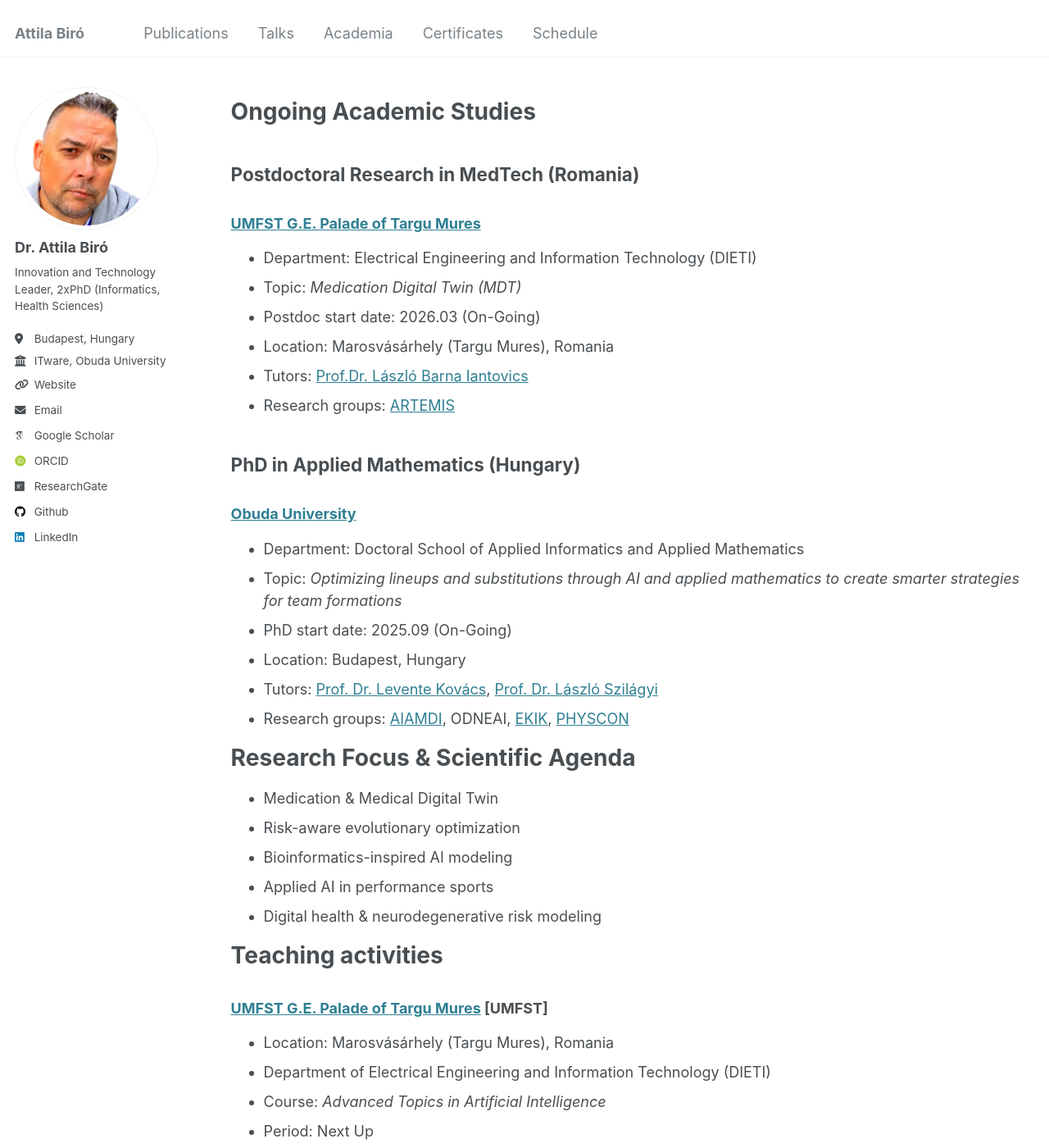
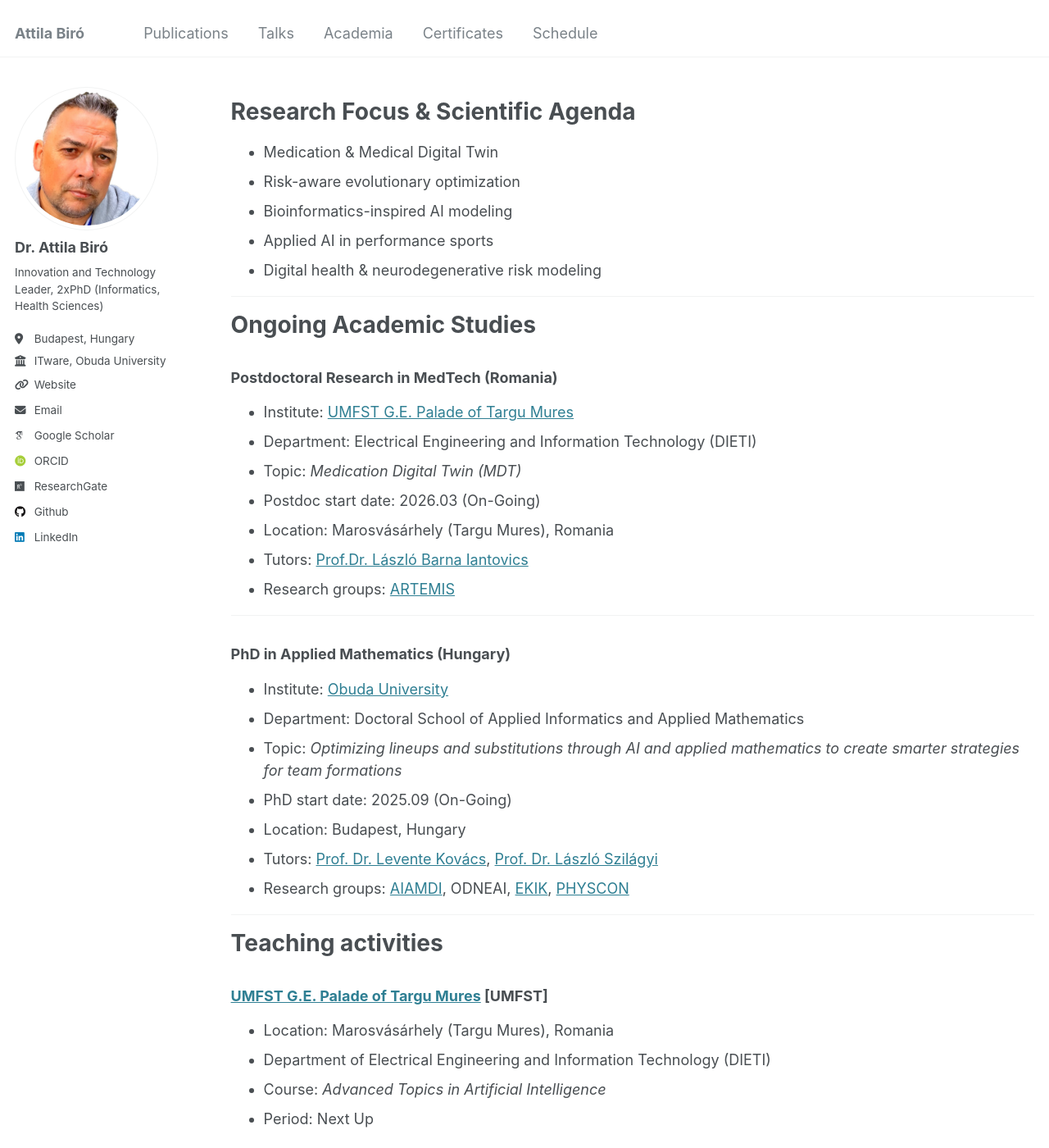
Before and after one commit to biroka/biroka.github.io, a Jekyll site: the page built from _pages/academia.md, in a window 1280 px wide and 1400 px high. Shown: the whole window at 82% size. Built offline with Jekyll 4.4.1, drawn with Linux system fonts in a browser that asks for light colours; some web fonts are replaced; part of the change alters nothing that is shown.

Commit message:
Update academia.md with research and teaching details

```diff
--- a/_pages/academia.md
+++ b/_pages/academia.md
@@ -4,26 +4,6 @@ title: ""
 permalink: /academia/
 author_profile: true
 ---
-
-
-# Ongoing Academic Studies
-## Postdoctoral Research in MedTech (Romania)
-### <a target="_new" href="https://www.umfst.ro/">UMFST G.E. Palade of Targu Mures</a>
-* Department: Electrical Engineering and Information Technology (DIETI)
-* Topic: _Medication Digital Twin (MDT)_
-* Postdoc start date: 2026.03 (On-Going)
-* Location: Marosvásárhely (Targu Mures), Romania
-* Tutors: <a target="_new" href="https://scholar.google.com/citations?user=wuyFWa8AAAAJ">Prof.Dr. László Barna Iantovics</a>
-* Research groups: <a target="_new" href="https://artemis.umfst.ro/">ARTEMIS</a>
-
-## PhD in Applied Mathematics (Hungary)
-### <a target="_new" href="https://www.uni-obuda.hu/">Obuda University</a>
-* Department: Doctoral School of Applied Informatics and Applied Mathematics
-* Topic: _Optimizing lineups and substitutions through AI and applied mathematics to create smarter strategies for team formations_
-* PhD start date: 2025.09 (On-Going)
-* Location: Budapest, Hungary
-* Tutors: <a target="_new" href="https://scholar.google.com/citations?user=sYZsfzgAAAAJ">Prof. Dr. Levente Kovács</a>, <a target="_new" href="https://scholar.google.com/citations?user=793kkF4AAAAJ">Prof. Dr. László Szilágyi</a>
-* Research groups: <a target="_new" href="https://aiamdi.uni-obuda.hu/">AIAMDI</a>, ODNEAI, <a target="_new" href="https://ekik.uni-obuda.hu/">EKIK</a>, <a target="_new" href="https://physcon.uni-obuda.hu/">PHYSCON</a>
 
 # Research Focus & Scientific Agenda
 * Medication & Medical Digital Twin
@@ -33,17 +13,44 @@ author_profile: true
 * Digital health & neurodegenerative risk modeling
 
 
+***
+
+# Ongoing Academic Studies
+### Postdoctoral Research in MedTech (Romania)
+* Institute: <a target="_new" href="https://www.umfst.ro/">UMFST G.E. Palade of Targu Mures</a>
+* Department: Electrical Engineering and Information Technology (DIETI)
+* Topic: _Medication Digital Twin (MDT)_
+* Postdoc start date: 2026.03 (On-Going)
+* Location: Marosvásárhely (Targu Mures), Romania
+* Tutors: <a target="_new" href="https://scholar.google.com/citations?user=wuyFWa8AAAAJ">Prof.Dr. László Barna Iantovics</a>
+* Research groups: <a target="_new" href="https://artemis.umfst.ro/">ARTEMIS</a>
+
+***
+
+### PhD in Applied Mathematics (Hungary)
+* Institute: <a target="_new" href="https://www.uni-obuda.hu/">Obuda University</a>
+* Department: Doctoral School of Applied Informatics and Applied Mathematics
+* Topic: _Optimizing lineups and substitutions through AI and applied mathematics to create smarter strategies for team formations_
+* PhD start date: 2025.09 (On-Going)
+* Location: Budapest, Hungary
+* Tutors: <a target="_new" href="https://scholar.google.com/citations?user=sYZsfzgAAAAJ">Prof. Dr. Levente Kovács</a>, <a target="_new" href="https://scholar.google.com/citations?user=793kkF4AAAAJ">Prof. Dr. László Szilágyi</a>
+* Research groups: <a target="_new" href="https://aiamdi.uni-obuda.hu/">AIAMDI</a>, ODNEAI, <a target="_new" href="https://ekik.uni-obuda.hu/">EKIK</a>, <a target="_new" href="https://physcon.uni-obuda.hu/">PHYSCON</a>
+
+***
+
 # Teaching activities
 ### <a target="_new" href="https://www.umfst.ro/">UMFST G.E. Palade of Targu Mures</a> [UMFST]
 * Location: Marosvásárhely (Targu Mures), Romania
 * Department of Electrical Engineering and Information Technology (DIETI)
 * Course: _Advanced Topics in Artificial Intelligence_
 * Period: Next Up
+
 ### <a target="_new" href="https://ms.sapientia.ro/">Sapientia Hungarian University Of Transylvania</a> [EMTE]
 * Location: Marosvásárhely (Targu Mures), Romania
 * Department of Mathematics and Computer Science (MIT)
 * Course: _Bioinformatics Algorithms_
 * Period: 2025/2026 (Semester I)
+
 ### <a target="_new" href="https://www.umfst.ro/">UMFST G.E. Palade of Targu Mures</a> [UMFST]
 * Location: Marosvásárhely (Targu Mures), Romania
 * Department of Electrical Engineering and Information Technology (DIETI)
```
